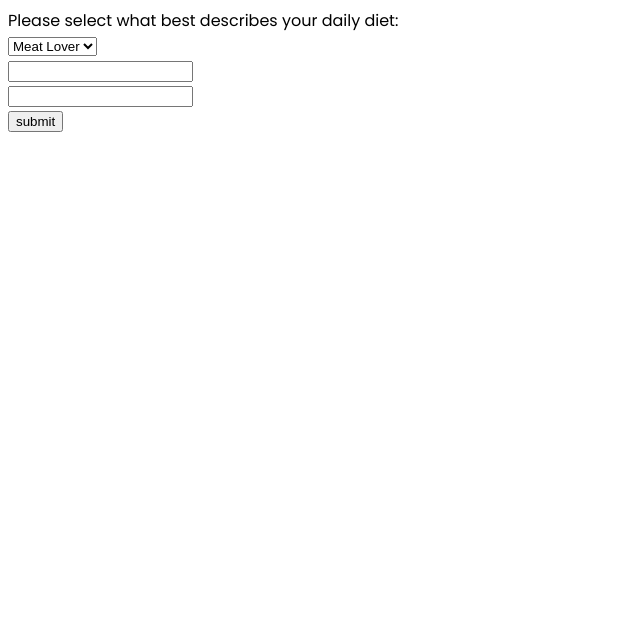
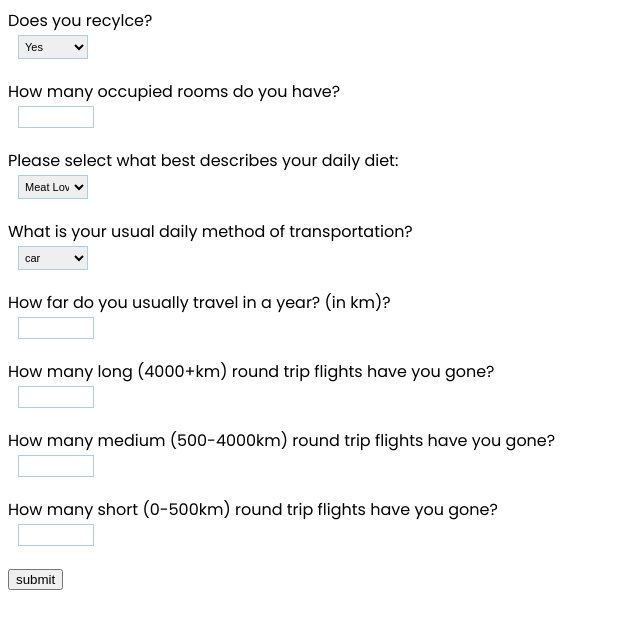
Before and after one commit to rraturi0981/NGCN2021, a React (Create React App) app: page / in a window 1280 px wide. Shown: the top 628 px of the page, without its empty margins (0-640 px from the left). Built offline with nearby package versions, Linux system fonts and the light colour scheme.

Commit message:
finished basic calcualtions

```diff
--- a/src/App.js
+++ b/src/App.js
@@ -1,7 +1,11 @@
+import React, { useState } from 'react'
 import Calc from './components/Calc';
+// import Output from './components/Output';
 const App = () => {
+	// const [start, setOutput] = useState(false);
 	return (
 		<div className = 'root'>
+			{/* { start ? <Calc /> : <Output props={setOutput} input={this.start.props.input1}/>} */}
 			<Calc />
 		</div>
 	)
--- a/src/components/Calc.js
+++ b/src/components/Calc.js
@@ -1,50 +1,124 @@
-import React from "react"
+import React, {useState} from "react"
+import Output from "./Output"
+
+const initialState = {
+		recycle: "Yes",
+		numRooms: "",
+		diet: "Meat Lover",
+		transportation: "Car",
+		miles: "",
+		long_flights: "",
+		short_flights: "",
+		medium_flights: "",
+		submit: false,
+}
+
+const list = ["recycle", "diet", "transportation"];
 export default class Calc extends React.Component {
 
-	state = {
-		diet: "",
-		input1: "",
-		input2: "",
+	state = initialState;
+
+
+	handleChange = (event, fieldName) => {
+		console.log(event.target);
+		console.log(event.target.name);
+		const re = new RegExp("^[0-9]*$");
+		if(list.includes(event.target.name) || re.test(event.target.value)){
+			this.setState({[event.target.name]: event.target.value});
+		}
+		else{
+			this.state = initialState;
+			alert("input error, please try again");
+			window.location.reload();
+		}
 	};
 
-	handleChange = (event, fieldName) => {
-		console.log(event.target.name);
-		this.setState({[event.target.name]: event.target.value});
-	};
 
 	handleSubmit = (event) => {
 		event.preventDefault();
 		console.log(this.state);
+		this.setState({
+			submit: true
+		});
 	}
+
 
 	render() {
 		return (
+			<div>
+				{this.state.submit ? <Output input={this.state}/> :
+						(
 							<form onSubmit={this.handleSubmit}>
-				Please select what best describes your daily diet:<br></br>
-				<select value={this.state.diet}>
+								Does you recylce?
+								<select
+								name = "recycle"
+								value = {this.state.recycle}
+								onChange = {this.handleChange}
+								>
+									<option>Yes</option>
+									<option>No</option>
+                </select>
+								How many occupied rooms do you have?
+                <input
+                    name="numRooms"
+                    value={this.state.numRooms}
+                    onChange={this.handleChange}
+                />
+								Please select what best describes your daily diet:
+								<select
+								name = "diet"
+								value = {this.state.diet}
+								onChange = {this.handleChange}>
 									<option>Meat Lover</option>
 									<option>Average</option>
 									<option>No Beef</option>
 									<option>Vegitarian</option>
 									<option>Vegan</option>
 								</select>
-				<br></br>
+								{/* TRANSPORTATION */}
+								What is your usual daily method of transportation?
+								<select
+									name = "transportation"
+									value={this.state.transportation}
+									onChange = {this.handleChange}>
+										<option>car</option>
+										<option>bus</option>
+										<option>bike</option>
+										<option>subway/metro</option>
+										<option>walk</option>
+								</select>
+								How far do you usually travel in a year? (in km)?
 								<input
-					name="input1"
-					value={this.state.input1}
+                    name="miles"
+                    value={this.state.miles}
                     onChange = {this.handleChange}
                 />
-				<br></br>
+								How many long (4000+km) round trip flights have you gone?
 								<input
-					name="input2"
-					value={this.state.input2}
-					onChange={this.handleChange}
+                    name="long_flights"
+                    value={this.state.long_flights}
+                    onChange = {this.handleChange}
                 />
-				<br></br>
+								How many medium (500-4000km) round trip flights have you gone?
+								<input
+                    name="medium_flights"
+                    value={this.state.medium_flights}
+                    onChange = {this.handleChange}
+                />
+								How many short (0-500km) round trip flights have you gone?
+								<input
+                    name="short_flights"
+                    value={this.state.short_flights}
+                    onChange = {this.handleChange}
+                />
+								{/* SUBMIT */}
 								<button type="submit">
 									submit
 								</button>
 							</form>
+						)
+					}
+			</div>
 		);
 	}
 
--- a/src/components/Output.js
+++ b/src/components/Output.js
@@ -0,0 +1,28 @@
+import React from "react"
+
+const inputToNum = {
+	"Yes":  0.1819,
+	"No":  0.3139,
+	"Meat Lover": 3.3,
+	"Average": 2.5,
+	"No Beef": 1.9,
+	"Vegitarian": 1.7,
+	"Vegan": 1.5,
+	"Car": 0.000404,
+	"Bus": 0.000822,
+	"Bike":  0.00014,
+	"Walking":  0.00011,
+}
+
+const Output = ({input}) => {
+		const refreshPage = () => window.location.reload();
+		return(
+				<div>
+					{/* <h1>{inputToNum[input.diet]}</h1> */}
+					 <h1>{inputToNum[input.recycle] + (13.9795*parseFloat(input.numRooms)) + inputToNum[input.diet] + (inputToNum[input.transportation]*parseFloat(input.miles)) + (0.00025*parseFloat(input.short_flights)) + (0.00014 * parseFloat(input.medium_flights)) + (0.00017*parseFloat(input.long_flights))} metric tons of CO2 per year</h1>
+					{/* <h1>{input.miles}</h1> */}
+					<button onClick={refreshPage}>Re Do</button>
+				</div>
+		)
+}
+export default Output
--- a/src/index.css
+++ b/src/index.css
@@ -10,13 +10,37 @@ body {
   font-family: 'Poppins', sans-serif;
 }
 
+input{
+    display: block;
+    font-size:11px;
+    padding:4px 2px;
+    border:solid 1px #aacfe4;
+    width:70px;
+    margin:2px 0 20px 10px;
+}
+
+select{
+    display: block;
+    font-size:11px;
+    padding:4px 2px;
+    border:solid 1px #aacfe4;
+    width:70px;
+    margin:2px 0 20px 10px;
+}
+
 form {
-	margin: 0 10px 5px 0;
+	/* margin: 0 10px 5px 0; */
 	/* width: 25%; */
 	/* max-width: 100px; */
+	display: block;
+}
+
+div {
+	display: block;
 }
 
 .root {
-	display: inline-flex;
+	display: block;
+	/* display: inline-flex; */
 	/* white-space: nowrap; */
 }
```
Also changed, not shown: 1 other file (tests, documents, lock files or other folders). Lines whose indentation alone changed are shown as unchanged.
